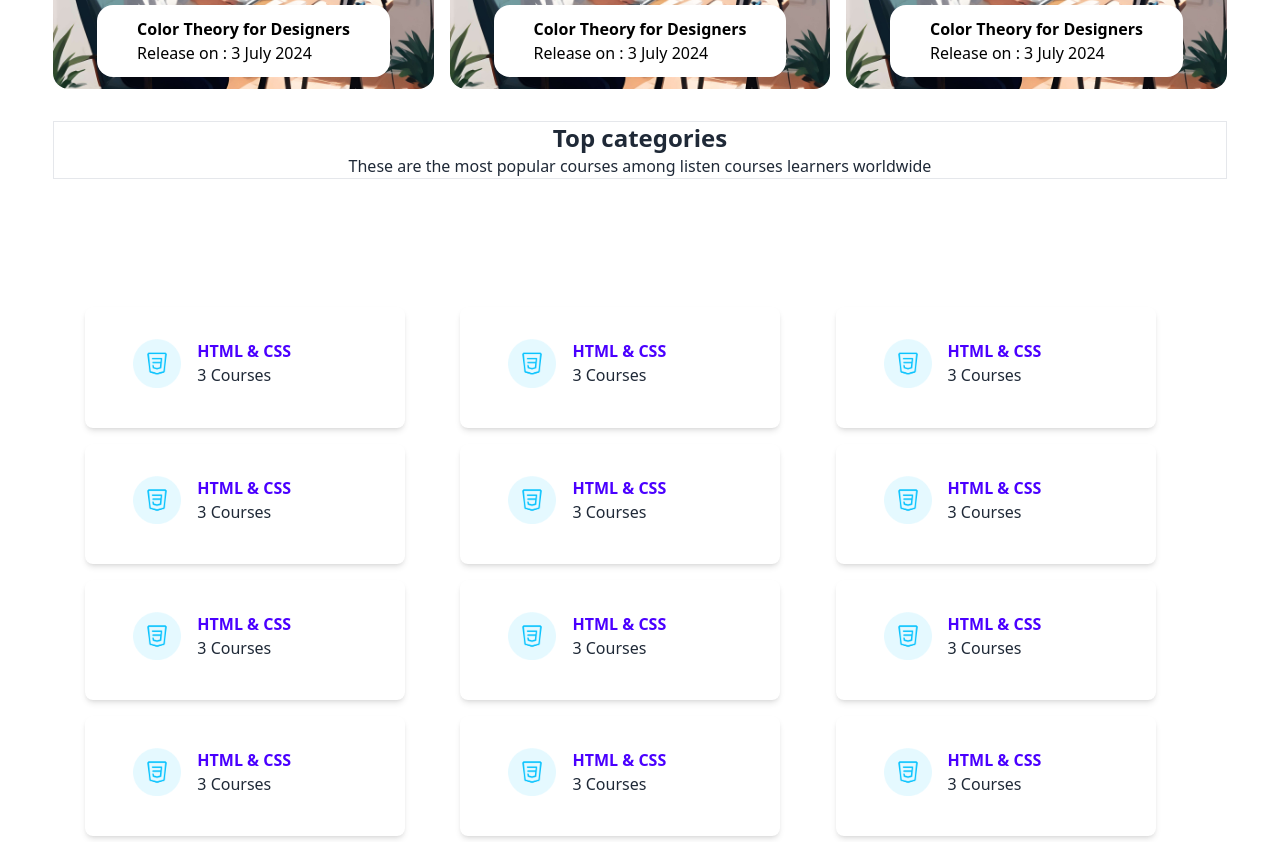
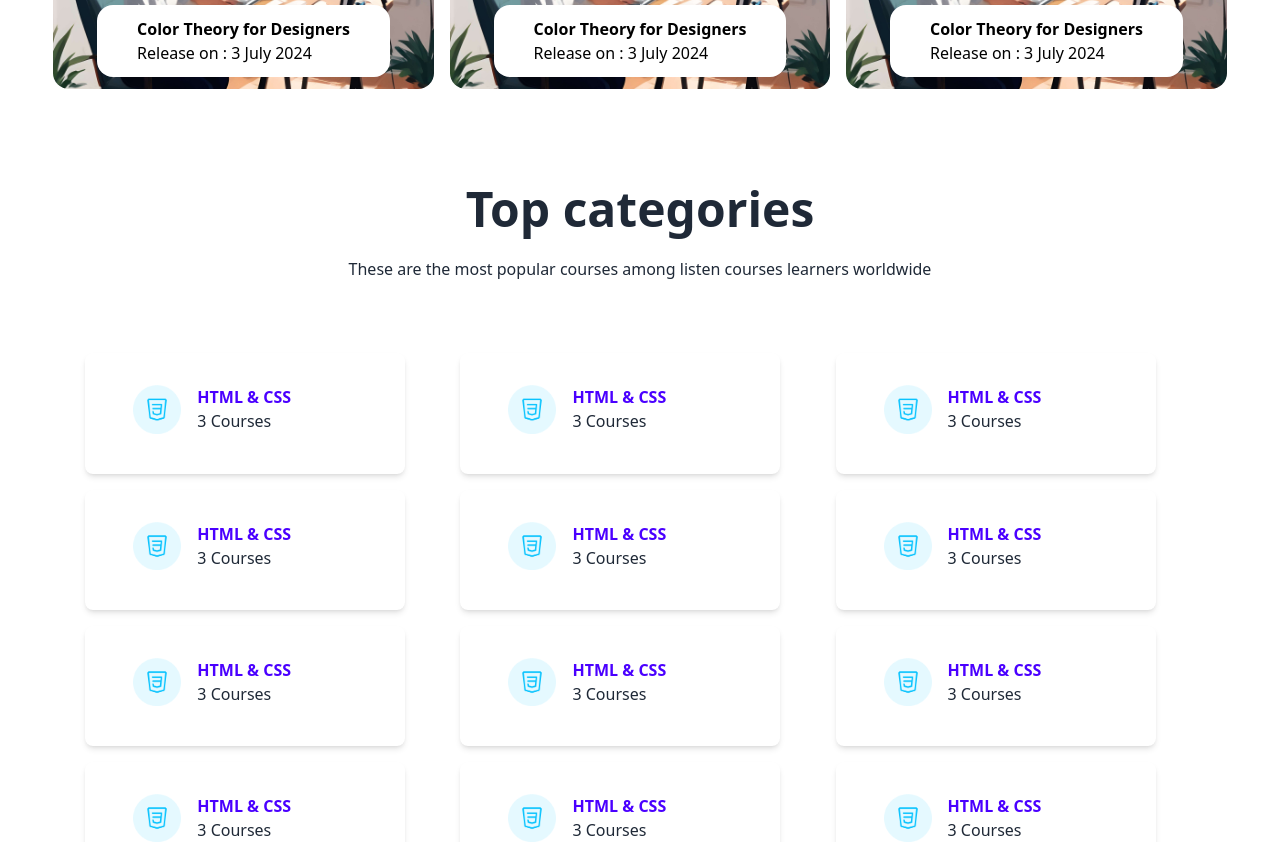
Before and after one commit to universeIt137/LMS_Frontend, a React (Vite) app: page / in a window 1280 px wide. Shown: the part 1940-2782 px from the top of the page. Built offline with nearby package versions, Linux system fonts and the light colour scheme.

Commit message:
fix some problem

```diff
--- a/src/pages/clientSide/HomePage.jsx
+++ b/src/pages/clientSide/HomePage.jsx
@@ -8,6 +8,7 @@ import TopCategories from './../../components/clideSide/TopCategories';
 import ThinkMoreClearly from "../../components/clideSide/ThinkMoreClearly";
 import LatestBlogs from "../../components/clideSide/LatestBlogs";
 import JoinNow from "../../components/clideSide/JoinNow";
+import SectionTittle from "../../components/clideSide/SectionTittle";
 
 
 
@@ -65,12 +66,11 @@ const HomePage = () => {
 
       </div>
 
-      <div className="justify-center text-center mt-8 mb-8 border">
-        <h1 className="text-2xl font-bold">Top categories</h1>
-        <p>These are the most popular courses among listen courses learners worldwide</p>
-      </div>
+   <div className="mt-24">
+   <SectionTittle title={`Top categories`} subtitle={`These are the most popular courses among listen courses learners worldwide`}></SectionTittle>
+   </div>
 
-      <div className="p-8 my-24">
+      <div className="p-8 ">
         <TopCategories></TopCategories>
       </div>
       <div className="my-24">
```
